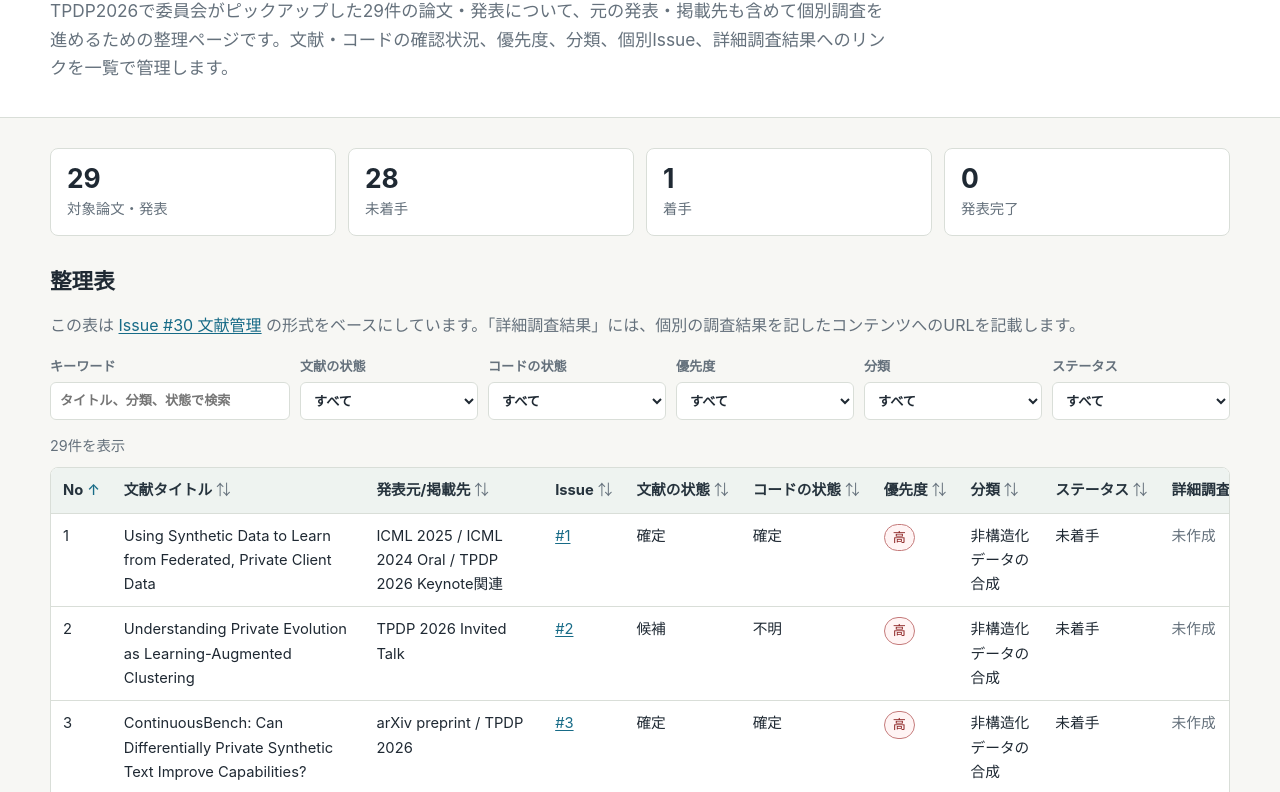
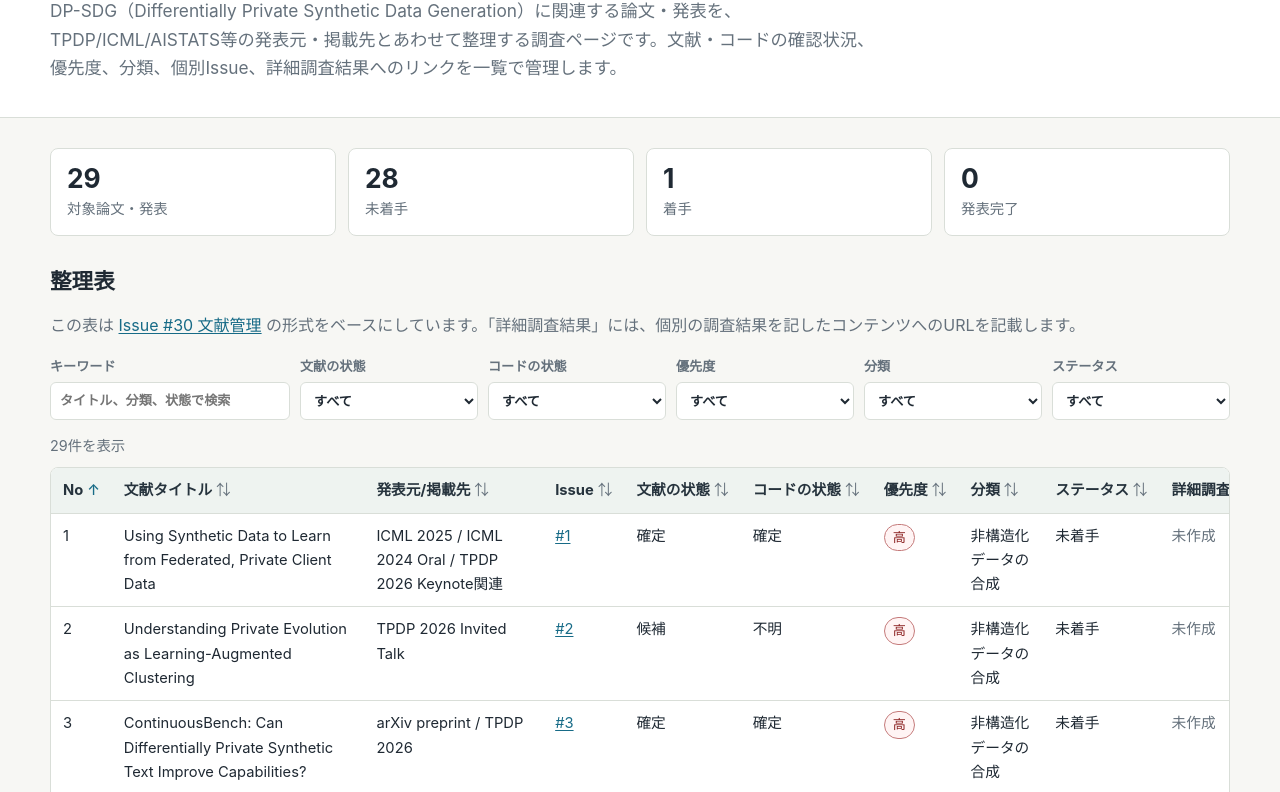
Before and after one commit to pwscup/tpdp2026, a plain HTML site: page site/index.html in a window 1280 px wide. Shown: the part 121-913 px from the top of the page. Drawn offline with Linux system fonts and the light colour scheme.

Commit message:
Update DP-SDG survey description

```diff
--- a/site/index.html
+++ b/site/index.html
@@ -206,7 +206,7 @@
   <header>
     <div class="wrap hero">
       <h1>DP-SDG論文調査(TPDP/ICML/AISTATS/etc...)</h1>
-      <p class="lead">TPDP2026で委員会がピックアップした29件の論文・発表について、元の発表・掲載先も含めて個別調査を進めるための整理ページです。文献・コードの確認状況、優先度、分類、個別Issue、詳細調査結果へのリンクを一覧で管理します。</p>
+      <p class="lead">DP-SDG（Differentially Private Synthetic Data Generation）に関連する論文・発表を、TPDP/ICML/AISTATS等の発表元・掲載先とあわせて整理する調査ページです。文献・コードの確認状況、優先度、分類、個別Issue、詳細調査結果へのリンクを一覧で管理します。</p>
     </div>
   </header>
 
```
Also changed, not shown: 1 other file.
